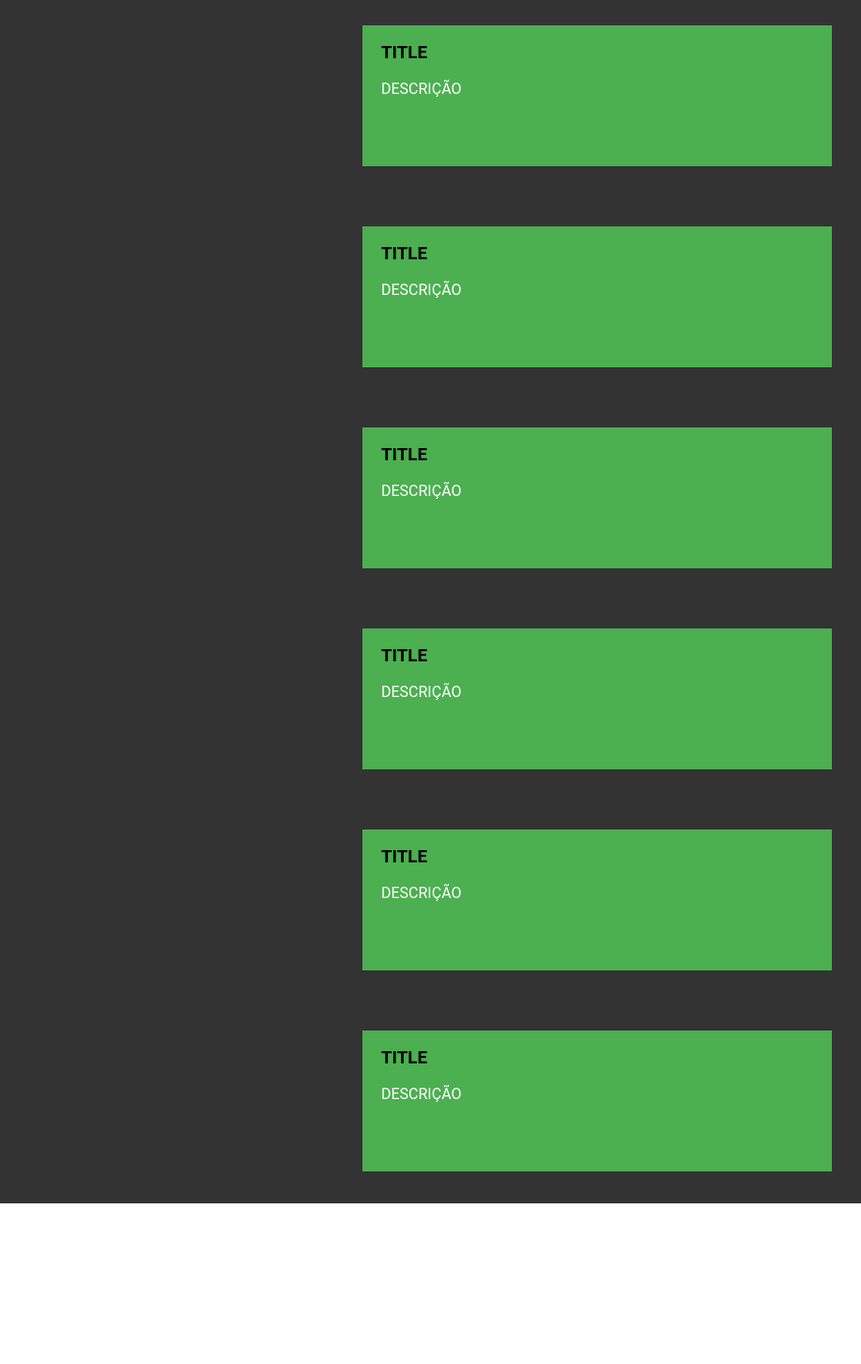
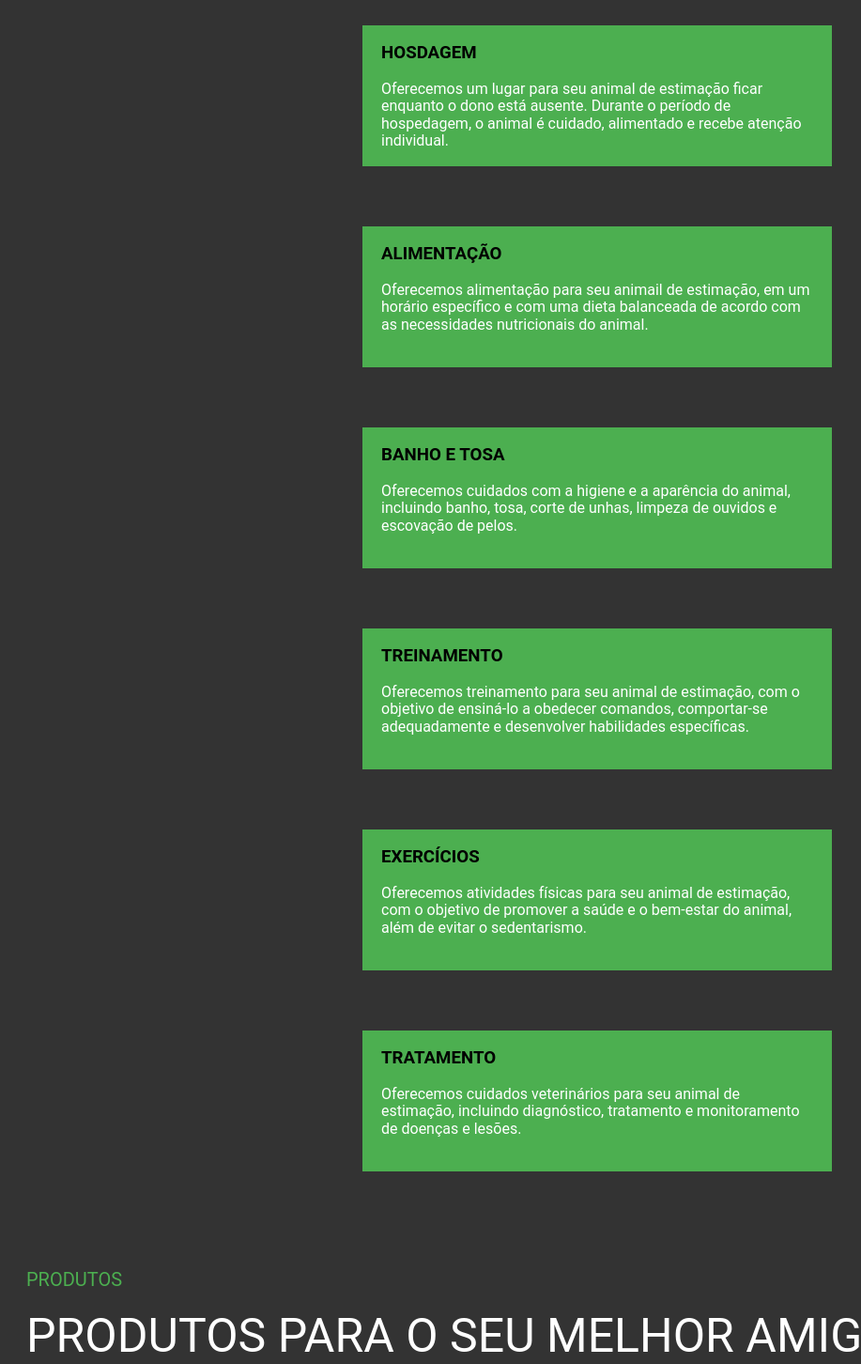
Before and after one commit to MatheusVSN/Atividades-PROA, a plain HTML site: page 6. AUAmigos - Petshop/index.html in a window 1280 px wide. Shown: the part 1463-2915 px from the top of the page at 94% size, without its empty margins (22-939 px from the left). Before the commit the page ends 2744 px from the top, so only its background shows below. Drawn offline with Linux system fonts and the light colour scheme.

Commit message:
03/03/2023 Terminado os serviços do petshop

```diff
--- a/6. AUAmigos - Petshop/css/style.css
+++ b/6. AUAmigos - Petshop/css/style.css
@@ -174,5 +174,5 @@ header h3 {
     font-size: 5;
     color: white;
 	text-align: left;
-    padding: 0px 0px 0px 20px;
+    padding: 0px 20px 0px 20px;
 }
--- a/6. AUAmigos - Petshop/index.html
+++ b/6. AUAmigos - Petshop/index.html
@@ -15,7 +15,7 @@
 
 <nav>
     <li><a class="active" href="#header">Home</a></li>
-    <li><a href="#servicos">Serviços</a></li>
+    <li><a href="#introducao">Serviços</a></li>
     <li><a href="#produtos">Produtos</a></li>
     <li><a href="#contato">Contato</a></li>
     <li class="right">
@@ -50,44 +50,49 @@
     <div class="nossosProdutos">
         <div class="container">
             <div class="produto">
-                <h3>TITLE</h3>
-                <p>DESCRIÇÃO</p>
+                <h3>HOSDAGEM</h3>
+                <p>Oferecemos um lugar para seu animal de estimação ficar enquanto o dono está ausente. Durante o período de hospedagem, o animal é cuidado, alimentado e recebe atenção individual.</p>
             </div>
         </div>
 
         <div class="container">
             <div class="produto">
-                <h3>TITLE</h3>
-                <p>DESCRIÇÃO</p>
+                <h3>ALIMENTAÇÃO</h3>
+                <p>Oferecemos alimentação para seu animail de estimação, em um horário específico e com uma dieta balanceada de acordo com as necessidades nutricionais do animal.</p>
             </div>
         </div>
 
         <div class="container">
             <div class="produto">
-                <h3>TITLE</h3>
-                <p>DESCRIÇÃO</p>
+                <h3>BANHO E TOSA</h3>
+                <p>Oferecemos cuidados com a higiene e a aparência do animal, incluindo banho, tosa, corte de unhas, limpeza de ouvidos e escovação de pelos.</p>
             </div>
         </div>
 
         <div class="container">
             <div class="produto">
-                <h3>TITLE</h3>
-                <p>DESCRIÇÃO</p>
+                <h3>TREINAMENTO</h3>
+                <p>Oferecemos treinamento para seu animal de estimação, com o objetivo de ensiná-lo a obedecer comandos, comportar-se adequadamente e desenvolver habilidades específicas.</p>
             </div>
         </div>
 
         <div class="container">
             <div class="produto">
-                <h3>TITLE</h3>
-                <p>DESCRIÇÃO</p>
+                <h3>EXERCÍCIOS</h3>
+                <p>Oferecemos atividades físicas para seu animal de estimação, com o objetivo de promover a saúde e o bem-estar do animal, além de evitar o sedentarismo.</p>
             </div>
         </div>
 
         <div class="container">
             <div class="produto">
-                <h3>TITLE</h3>
-                <p>DESCRIÇÃO</p>
+                <h3>TRATAMENTO</h3>
+                <p>Oferecemos cuidados veterinários para seu animal de estimação, incluindo diagnóstico, tratamento e monitoramento de doenças e lesões.</p>
             </div>
+        </div>
+
+        <div class="introducao">
+            <p class="sobre">PRODUTOS</p>
+            <p class="descricao">PRODUTOS PARA O SEU MELHOR AMIGO</p>
         </div>
     </div>
 </body>
```
